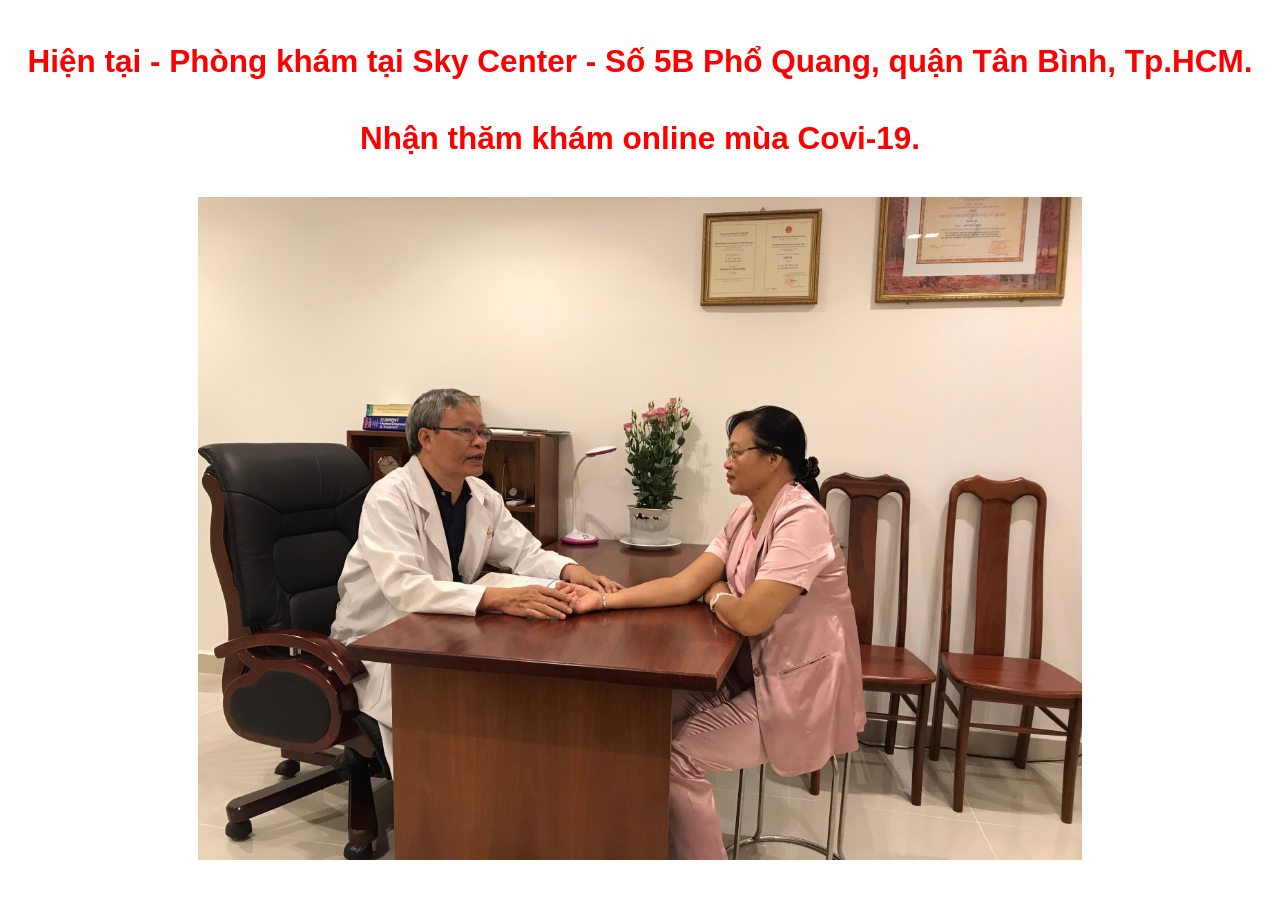
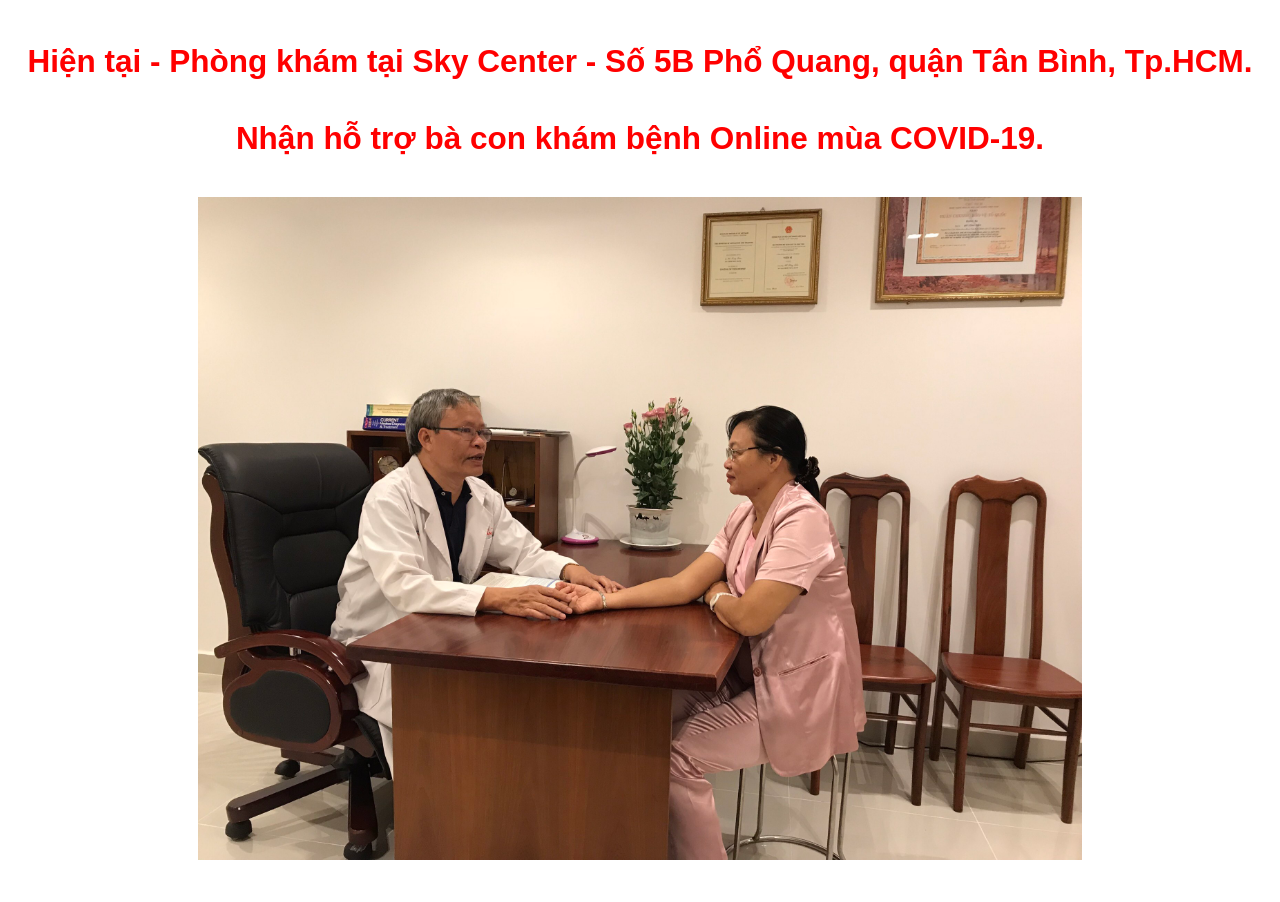
Before and after one commit to drhotongtien/drhotongtien.github.io, a plain HTML site: page index.html in a window 1280 px wide. Shown: the part 1785-2687 px from the top of the page. Drawn offline with Linux system fonts and the light colour scheme.

Commit message:
Update index.html

```diff
--- a/index.html
+++ b/index.html
@@ -27,7 +27,7 @@
                             <p>     </p>
     <img src="images/bb.jpg" width="70% alt="bb">
     <h2>Hiện tại - Phòng khám tại Sky Center - Số 5B Phổ Quang, quận Tân Bình, Tp.HCM.</h2>
-    <h2>Nhận thăm khám online mùa Covi-19.</h2>
+    <h2>Nhận hỗ trợ bà con khám bệnh Online mùa COVID-19.</h2>
                                                         <img src="images/aa.jpg" width="70% alt="aa">
 
 
```
